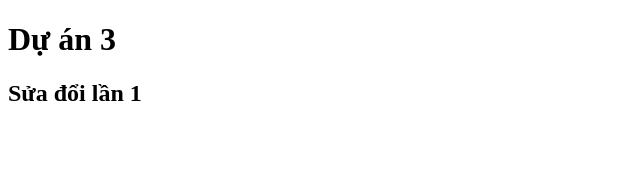
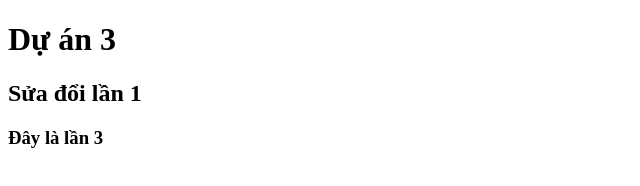
Before and after one commit to maian2309/duan3, a plain HTML site: page index.html in a window 1280 px wide. Shown: the whole page, without its empty margins (0-640 px from the left). Drawn offline with Linux system fonts and the light colour scheme.

Commit message:
Sửa đổi lần 3

```diff
--- a/index.html
+++ b/index.html
@@ -8,5 +8,6 @@
   <body>
     <h1>Dự án 3</h1>
     <h2>Sửa đổi lần 1</h2>
+    <h3>Đây là lần 3</h3>
   </body>
 </html>
```
